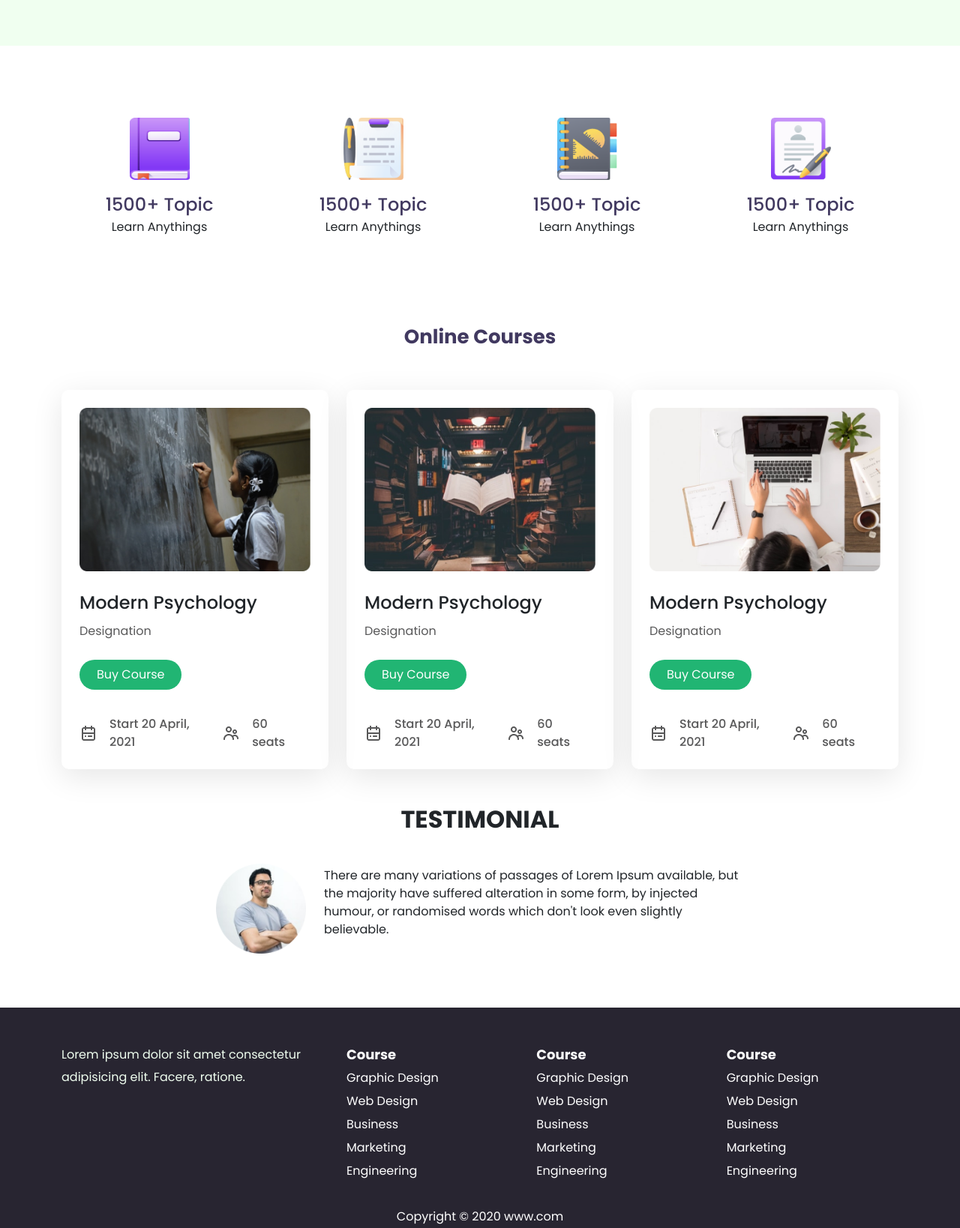
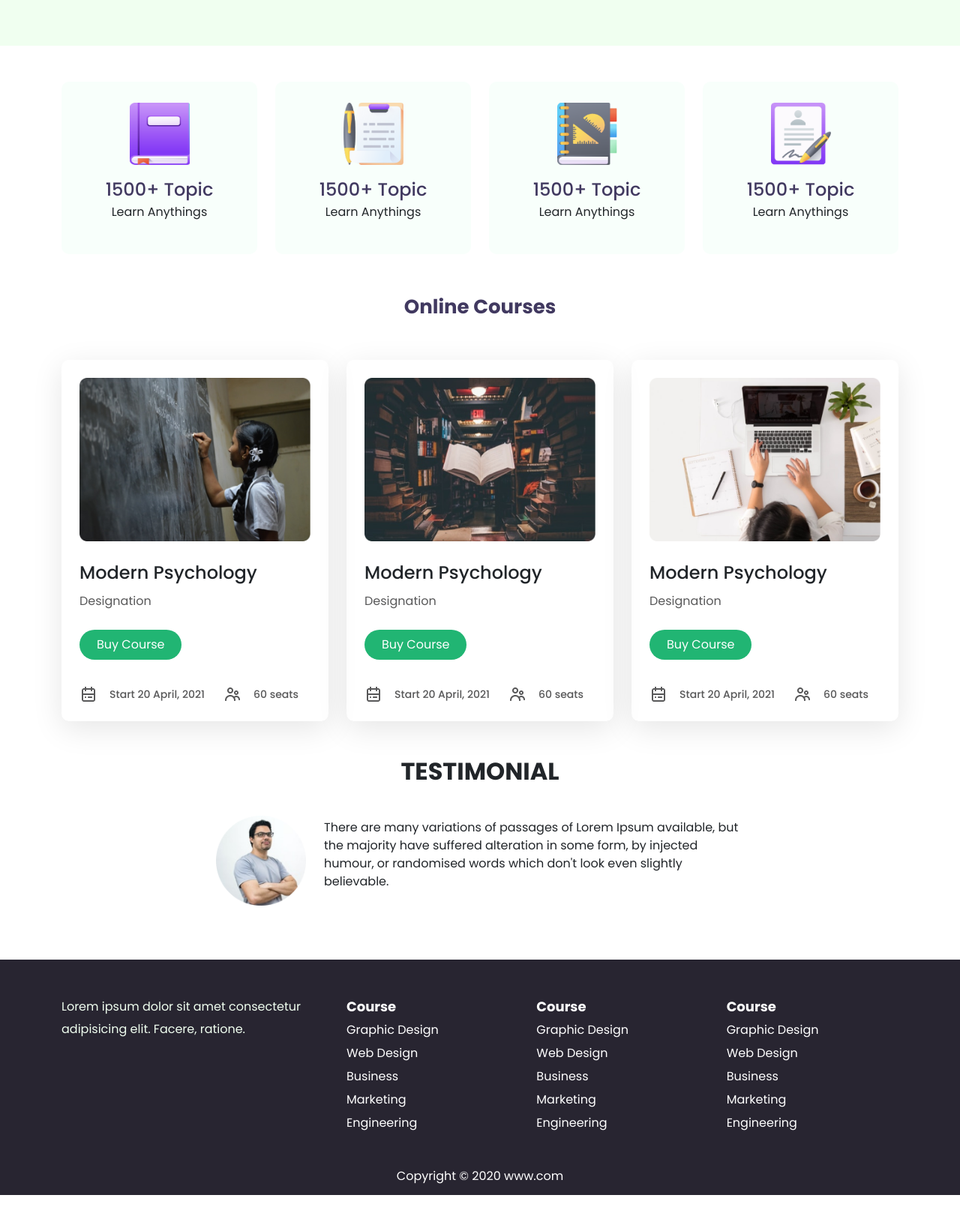
Before and after one commit to SIFAT-AOC/E-school, a plain HTML site: page index.html in a window 1280 px wide. Shown: the part 511-2149 px from the top of the page at 75% size. After the commit the page ends 2105 px from the top, so only its background shows below. Drawn offline with Linux system fonts and the light colour scheme.

Commit message:
Update custom.css

```diff
--- a/asset/custom.css
+++ b/asset/custom.css
@@ -93,11 +93,12 @@ header {
 /* topic part section*/
 
 .topic-card {
-  height: 270px;
+  height: 230px;
   width: 270px;
   cursor: pointer;
   transition: box-shadow 0.4s ease-in-out;
   border-radius: 10px;
+  background-color: #F8FFFB;
 }
 .topic-card:hover {
   box-shadow: 0px 20px 40px 0px #0000001a;
@@ -154,7 +155,7 @@ header {
   width: 100%;
 }
 .course-topic .date-icon .icon-text span {
-  font-size: 16px;
+  font-size: 14px;
   font-weight: 500;
   line-height: 24px;
   color: #585859;
@@ -194,6 +195,10 @@ footer {
   text-decoration: none;
   color: var(--bs-body-bg);
 }
+.footer-content li a span:hover {
+  color: #21B573;
+;
+}
 
 /* footer */
 
@@ -202,7 +207,7 @@ footer {
   font-weight: 400;
   line-height: 30px;
   margin-top: 15px;
-  margin-bottom: 0;
+  margin-bottom: 0;    padding: 10px;
 }
 
 @media (max-width: 991px) {
```
